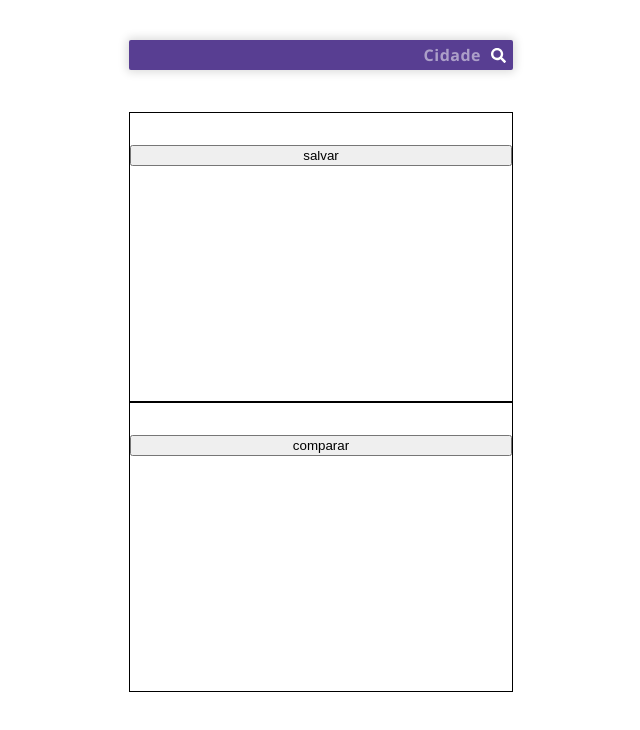
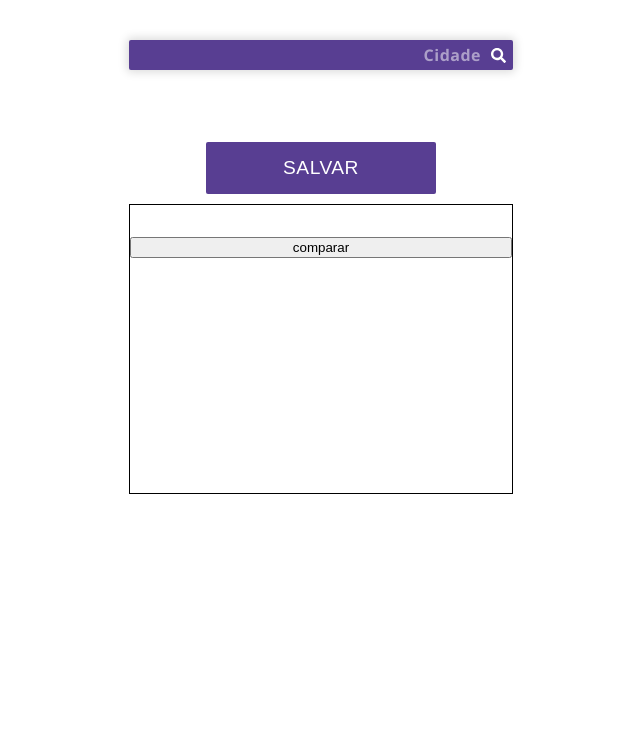
Before and after one commit to eudes-silva/skynner-weather-app, a Vue app in the folder client/: page / in a window 1280 px wide. Shown: the top 730 px of the page, without its empty margins (319-959 px from the left). Built offline with nearby package versions, Linux system fonts and the light colour scheme.

Commit message:
Add: search result style

```diff
--- a/client/src/components/SearchResult.vue
+++ b/client/src/components/SearchResult.vue
@@ -1,13 +1,13 @@
 <template>
   <div class="search-result__wrapper">
-    <h3 v-if="info">{{ info.cityName }}</h3>
-    <p v-if="info">{{ info.date }}, {{ info.time }}</p>
-    <ul>
-      <li v-if="info">temperatura: {{ info.temp }}ºC</li>
-      <li v-if="info">umidade: {{ info.humidity }}%</li>
-      <li v-if="info">vento: {{ info.wind_speedy }}</li>
+    <h3 class="info-cityname" v-if="info">{{ info.cityName }}</h3>
+    <p class="info-date info-time" v-if="info">{{ info.date }}, {{ info.time }}</p>
+    <ul class="info-forecasting__list">
+      <li class="info-forecasting__item" v-if="info"><span>temperatura </span> {{ info.temp }}ºC</li>
+      <li class="info-forecasting__item" v-if="info"><span>umidade </span>{{ info.humidity }}%</li>
+      <li class="info-forecasting__item" v-if="info"><span>vento </span>{{ info.wind_speedy }}</li>
     </ul>
-    <button @click="addCity">salvar</button>
+    <button class="btn-save" @click="addCity">salvar</button>
   </div>
 </template>
 
@@ -35,11 +35,11 @@ export default {
         });
     },
     addCity() {
-      if (!this.info.cityName) {
+      if (!this.info) {
         return;
       }
       if(this.cities.length<5){//local storage array limit = 5 cities
-        this.cities.push(this.info.cityName);
+        this.cities.push(this.info);
         this.saveCity();
       }else{
         console.log("Não pode armazenar mais cidades!")
@@ -71,9 +71,73 @@ export default {
 
 <style scoped>
 .search-result__wrapper {
-  border: 1px solid #000;
   display:flex;
   flex-direction: column;
-  height:40%;
+  align-items: center;
+  justify-content:space-around;
+
+  color:#35281D;
+
+  border-radius:2px;
+
+  height:auto;
+}
+
+.info-cityname{
+  margin-bottom:0;
+}
+
+.info-date{
+  margin-top:0;
+}
+
+.info-forecasting__list{
+  margin:10px 0 0 0;
+  padding:0;
+
+  width:100%;
+}
+
+.info-forecasting__item{
+  display:flex;
+  flex-direction: row;
+  justify-content: space-between;
+
+  font-weight: 700;
+  font-size:1.2em;
+
+  margin:10px auto 0 auto;
+
+  width:60%;
+}
+
+.info-forecasting__list .info-forecasting__item span{
+  font-size:1em;
+  font-weight: 500;
+  text-transform:capitalize;
+
+  margin-right:10px;
+}
+
+.btn-save{
+  font-size: 1.2em;
+  letter-spacing: 0.5px;
+  cursor: pointer;
+  color:#fff;
+  background-color:#583e92;
+  text-transform: uppercase;
+  transition: background-color 0.3s ease-in-out;
+
+  border:none;
+  border-radius:2px;
+
+  margin:20px 0 10px;
+  padding:15px 0;
+
+  width:60%;
+}
+
+.btn-save:hover{
+  background-color:#B388EB;
 }
 </style>
```
